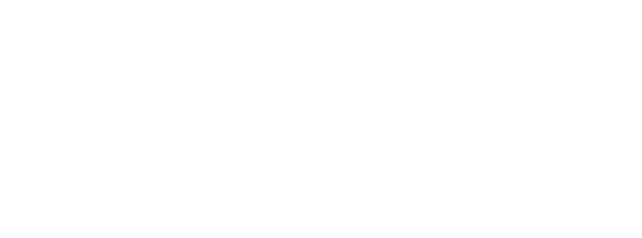
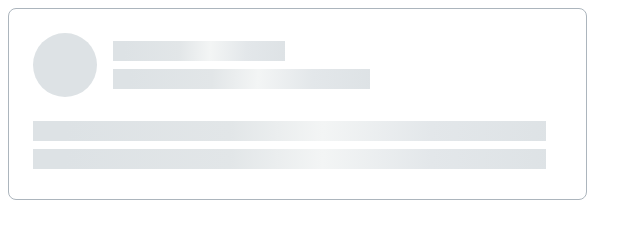
Before and after one commit to js-tasks-ru/htmlcss-20220919_flyerok86, a website: page 04-lection2/02-skeleton/index.html in a window 1280 px wide. Shown: the whole page, without its empty margins (0-642 px from the left). Drawn offline with Linux system fonts and the light colour scheme.

Commit message:
skeleton

```diff
--- a/04-lection2/02-skeleton/index.html
+++ b/04-lection2/02-skeleton/index.html
@@ -6,6 +6,18 @@
         <link rel="stylesheet" href="./skeleton.css">
     </head>
     <body>
-
+        <div class="skeleton">
+            <div class="skeleton__header">
+                <div class="skeleton__header-avatar"></div>
+                <div class="skeleton__header-description">
+                    <div class="skeleton__gradient-block"></div>
+                    <div class="skeleton__gradient-block"></div>
+                </div>
+            </div>
+            <div class="skeleton__content">
+                <div class="skeleton__gradient-block"></div>
+                <div class="skeleton__gradient-block"></div>
+            </div>
+        </div>
     </body>
 </html>
--- a/04-lection2/02-skeleton/skeleton.css
+++ b/04-lection2/02-skeleton/skeleton.css
@@ -0,0 +1,61 @@
+.skeleton {
+    width: 579px;
+    height: 192px;
+    padding: 24px 40px 32px 24px;
+
+    display: flex;
+    flex-flow: column nowrap;
+
+    background: var(--white);
+
+    border: 1px solid var(--grey-3);
+    border-radius: 8px;
+    box-sizing: border-box;
+}
+
+.skeleton__header {
+    height: 64px;
+    margin-bottom: 24px;
+
+    display: flex;
+    flex-flow: row nowrap;
+}
+
+.skeleton__header-avatar {
+    width: 64px;
+    height: 64px;
+    border-radius: 50%;
+    background: var(--grey-2);
+}
+
+.skeleton__header-description {
+    margin-left: 16px;
+
+    display: flex;
+    flex-flow: column nowrap;
+    justify-content: space-evenly;
+}
+
+.skeleton__gradient-block {
+    height: 20px;
+    background: linear-gradient(92.51deg, #DDE2E5 6.44%, #E2E6E8 38.47%, #F3F5F5 56.48%, #E3E7EA 77.5%, #DDE2E5 102.52%);
+}
+
+.skeleton__header .skeleton__gradient-block:first-of-type {
+    width: 172px;
+}
+
+.skeleton__header .skeleton__gradient-block:last-of-type {
+    width: 257px;
+}
+
+.skeleton__content .skeleton__gradient-block{
+    width: 100%;
+}
+
+.skeleton__content {
+    height: 48px;
+    display: flex;
+    flex-flow: column nowrap;
+    gap: 8px;
+}
```
